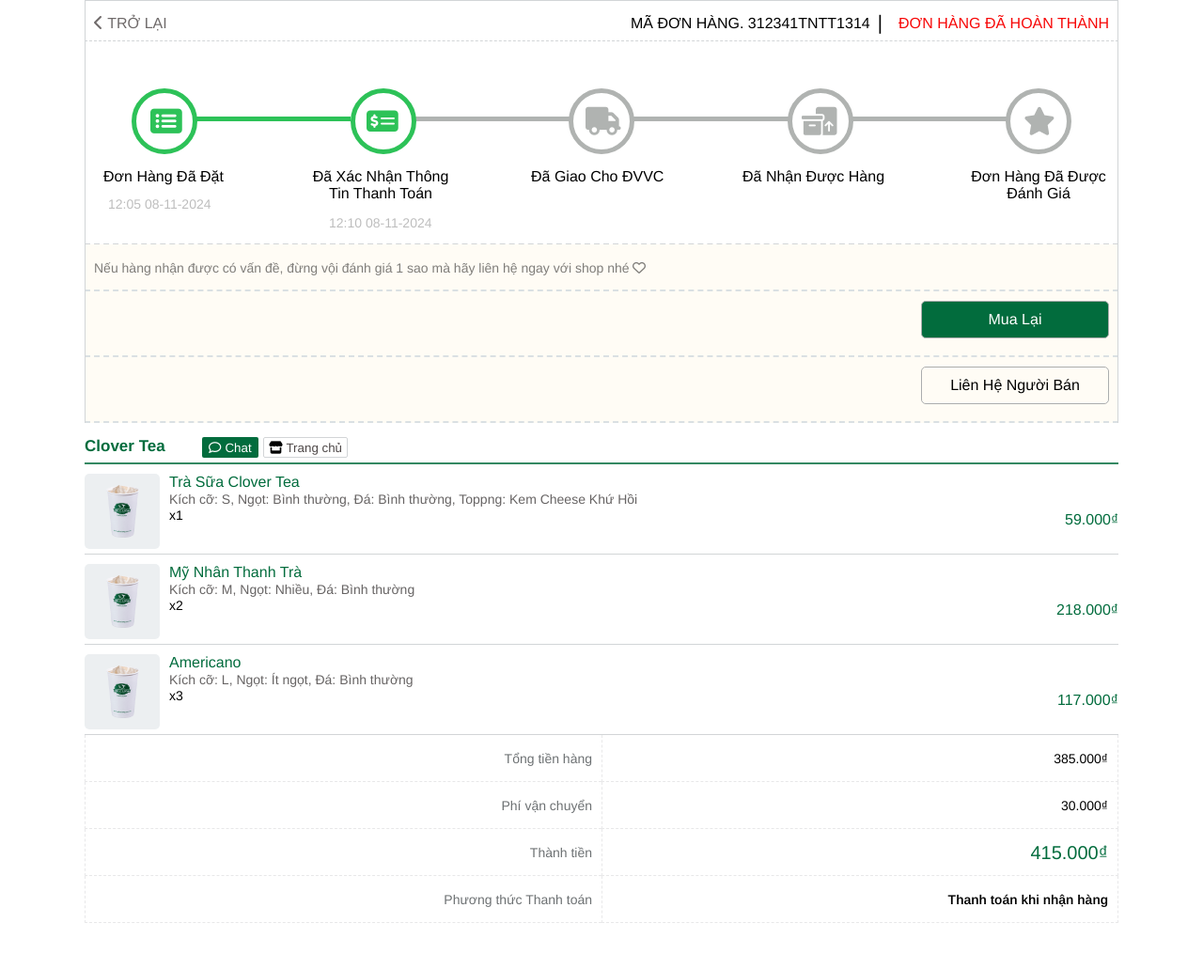
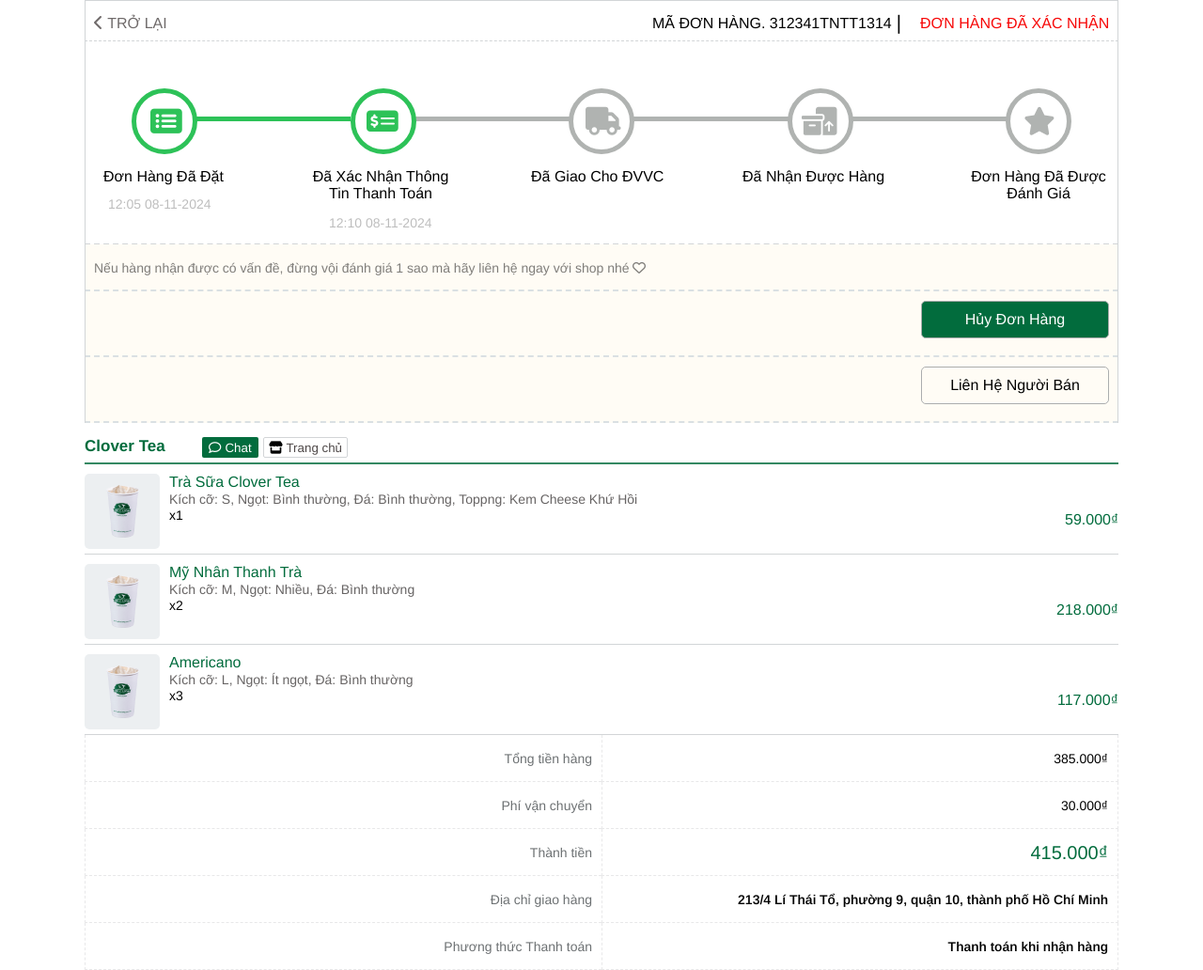
Before and after one commit to CuongNguyen-0712/web_bantrasua, a PHP site: page /pages/user/process2.html in a window 1280 px wide. Shown: the whole page at 94% size. Before the commit the page ends 982 px from the top, so only its background shows below. Run offline with PHP 8.4, Linux system fonts and the light colour scheme.

Commit message:
fix proccess2

```diff
--- a/assets/styles/user/process2.css
+++ b/assets/styles/user/process2.css
@@ -50,7 +50,7 @@ html{
 .proccess-form__headeing-item--separate{
     position: absolute;
     bottom: 7px;
-    right: 235px;
+    right: 215px;
     font-size: 20px;
 }
 
@@ -376,6 +376,7 @@ p{
     display: flex;
     justify-content: flex-end;
     align-items: center;
+    margin-top: 25px;
 }
 
 .detail-form__form{
--- a/pages/user/process2.html
+++ b/pages/user/process2.html
@@ -25,7 +25,7 @@
             <ul class="proccess-form__heading">
                 <li class="proccess-form__headeing-item">MÃ ĐƠN HÀNG. 312341TNTT1314</li>
                 <span class="proccess-form__headeing-item--separate">&#10072;</span>
-                <li class="proccess-form__headeing-item--confirm">ĐƠN HÀNG ĐÃ HOÀN THÀNH</li>
+                <li class="proccess-form__headeing-item--confirm">ĐƠN HÀNG ĐÃ XÁC NHẬN</li>
             </ul>
         </header>
 
@@ -78,7 +78,7 @@
             </div>
 
             <div class="proccess-form__common">
-                <button class="proccess-form__common-btn proccess-form__common-btn--buy">Mua Lại</button>
+                <button class="proccess-form__common-btn proccess-form__common-btn--buy">Hủy Đơn Hàng</button>
             </div>
 
             <div class="proccess-form__common">
@@ -157,6 +157,7 @@
             <li class="detail-form__form-item detail-form__form-item--content">Tổng tiền hàng</li>
             <li class="detail-form__form-item detail-form__form-item--content">Phí vận chuyển</li>
             <li class="detail-form__form-item detail-form__form-item--content">Thành tiền</li>
+            <li class="detail-form__form-item detail-form__form-item--content">Địa chỉ giao hàng</li>
             <li class="detail-form__form-item detail-form__form-item--content">Phương thức Thanh toán</li>
 
         </ul>
@@ -165,6 +166,7 @@
             <li class="detail-form__form-item">385.000&#8363</li>
             <li class="detail-form__form-item">30.000&#8363</li>
             <li class="detail-form__form-item detail-form__form-item-cost">415.000&#8363</li>
+            <li class="detail-form__form-item detail-form__form-item--pay">213/4 Lí Thái Tổ, phường 9, quận 10, thành phố Hồ Chí Minh</li>
             <li class="detail-form__form-item detail-form__form-item--pay">Thanh toán khi nhận hàng</li>
         </ul>
     </div>
```
